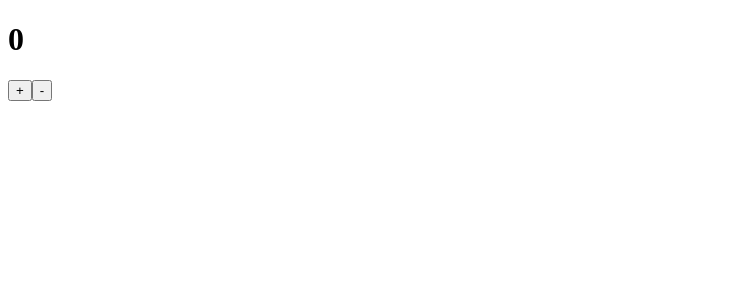
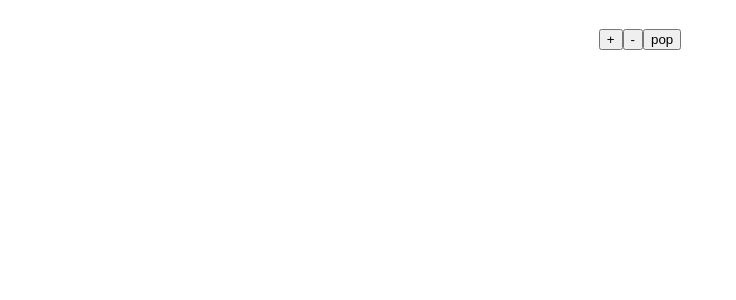
Before and after one commit to fatgrammer/react, a React (Create React App) app: page / in a window 1280 px wide. Shown: the top 300 px of the page, without its empty margins (0-736 px from the left). Built offline with nearby package versions, Linux system fonts and the light colour scheme.

Commit message:
conflict

```diff
--- a/src/exp/ReduxEx.js
+++ /dev/null
@@ -1,17 +0,0 @@
-import React from 'react'
-import { createStore } from 'redux'
-
-const BigButton = ({
-    value,
-    onIncrement,
-    onDecrement
-}) => (
-        <div>
-            <h1>{value}</h1>
-            <button onClick={onIncrement}>+</button>
-            <button onClick={onDecrement}>-</button>
-        </div>
-    )
-
-
-export default BigButton
--- /dev/null
+++ b/src/exp/ReduxEx.jsx
@@ -0,0 +1,16 @@
+import React from 'react'
+import { createStore } from 'redux'
+
+class BigButton extends React.Component {
+    render() {
+        return (
+            <div>
+                <h1>{this.props.value}</h1>
+                <button onClick={this.props.onIncrement}>+</button>
+                <button onClick={this.props.onDecrement}>-</button>
+                <button onClick={this.props.onPop}>pop</button>
+            </div>
+        )
+    }
+}
+export default BigButton
--- a/src/index.js
+++ b/src/index.js
@@ -32,8 +32,46 @@
 //   document.getElementById('root')
 // )
 // import BigButton from './exp/ReduxEx'
+import FetchData from './FetchData'
 import BigButton from './exp/ReduxEx'
+import { combineReducers } from 'redux'
+import $ from 'jquery'
+import 'whatwg-fetch'
+const visibilityFilter = (
+    state = 'SHOW_ALL',
+    action
+) => {
+    switch (action.type) {
+        case 'SET_VISIBILITY_FILTER':
+            return action.filter;
+        default:
+            return state;
+    }
+}
 
+function getJSON(url) {
+  'use strict';
+  var xhr = new XMLHttpRequest();
+  return new Promise((resolve, reject) => {
+    xhr.onreadystatechange = function () {
+      if (xhr.readyState === 4) {
+        if (xhr.status === 200) {
+          resolve(JSON.parse(xhr.responseText));
+        } else {
+          reject(xhr.responseText);
+        }
+      }
+    };
+    xhr.open('GET', url);
+    xhr.send();
+  });
+}
+
+const makeRequest = async()=>{
+    // console.log(await fetch("temp.json"))
+    console.log(await getJSON("temp.json"))
+}
+makeRequest();
 const counter = (state = 0, action) => {
     switch (action.type) {
         case 'INCREMENT':
@@ -44,15 +82,30 @@
             return state;
     }
 }
-const store = createStore(counter)
 // document.addEventListener('click', () => {
 //     store.dispatch({ type: 'INCREMENT' });
 // });
 
 
-const ren = ()=>{
+
+const pop = (state = [], action) => {
+    switch (action.type) {
+        case 'POP':
+            return 999;
+        default:
+            return state;
+    }
+}
+const todo = combineReducers({
+    counter: counter,
+    pop: pop
+})
+
+
+const store = createStore(todo)
+const ren = () => {
     ReactDOM.render(
-    <BigButton value={store.getState()}
+        <BigButton value={store.getState().pop}
             onIncrement={() =>
                 store.dispatch({
                     type: 'INCREMENT'
@@ -61,6 +114,10 @@
                 store.dispatch({
                     type: 'DECREMENT'
                 })}
+            onPop={() =>
+                store.dispatch({
+                    type: 'POP'
+                })}
         />,
         document.getElementById("root"))
 }
```
Lines whose indentation alone changed are shown as unchanged.
